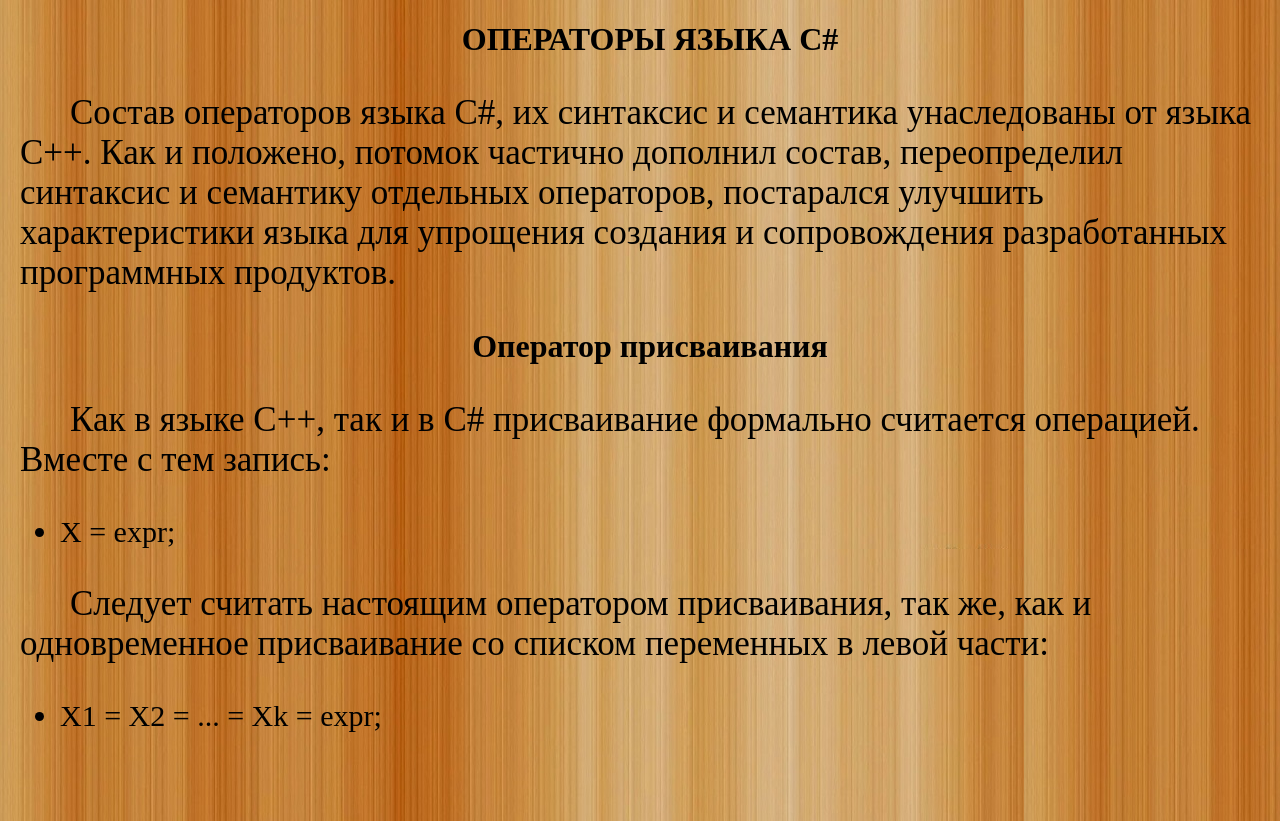
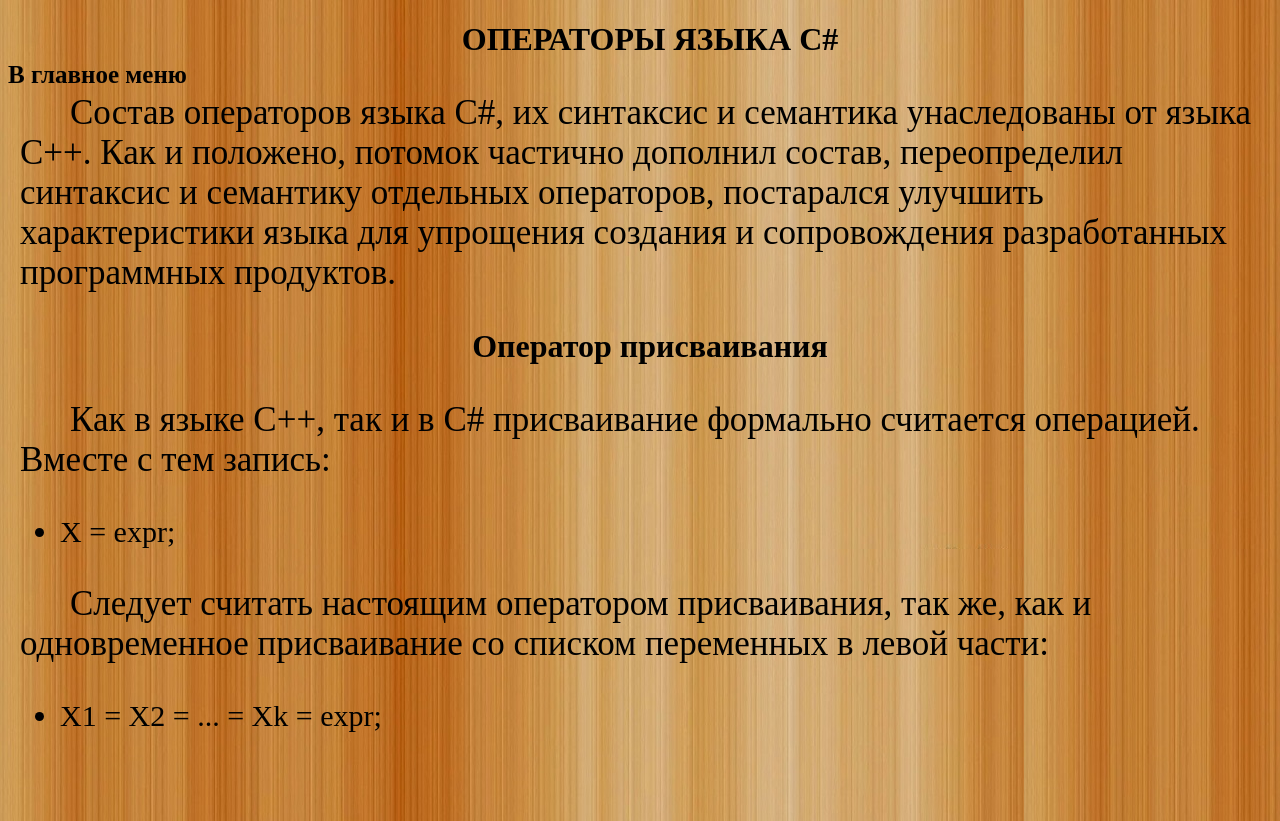
Before and after one commit to MoonLlght/HTML, a plain HTML site: page Практическая работа №13/index7.html in a window 1280 px wide. Drawn offline with Linux system fonts and the light colour scheme.

Commit message:
first commit

```diff
--- a/Практическая работа №13/css/style.css
+++ b/Практическая работа №13/css/style.css
@@ -108,7 +108,7 @@ h3
 
 .glmenu7
 {
-    margin-top: -1750px;
+    margin-top: -720px;
     margin-left: 8px;
 }
 
```
